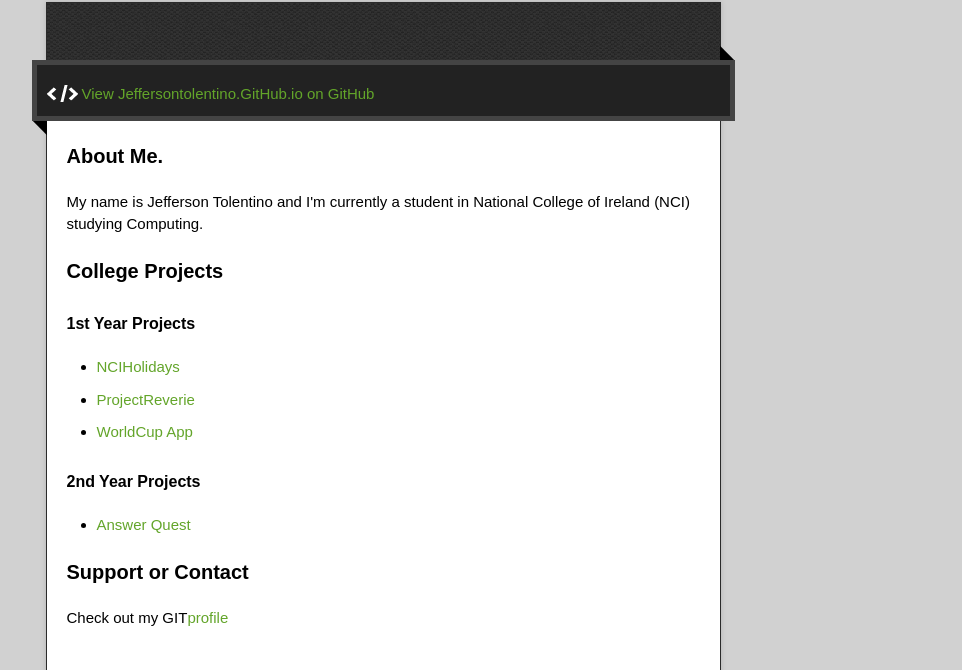
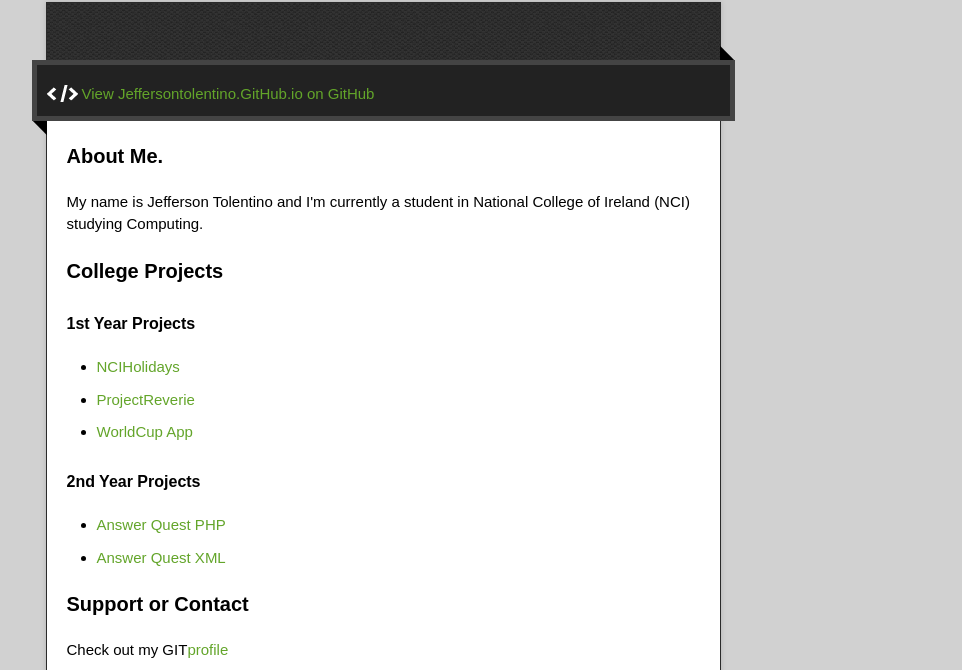
Before and after one commit to JeffersonTolentino/JeffersonTolentino.github.io, a plain HTML site: page index.html in a window 1280 px wide. Shown: the part 128-798 px from the top of the page, without its empty margins (257-1219 px from the left). Drawn offline with nearby package versions, Linux system fonts and the light colour scheme.

Commit message:
Replace master branch with page content via GitHub

```diff
--- a/index.html
+++ b/index.html
@@ -55,7 +55,8 @@
 <a id="2nd-year-projects" class="anchor" href="#2nd-year-projects" aria-hidden="true"><span class="octicon octicon-link"></span></a>2nd Year Projects</h5>
 
 <ul>
-<li><a href="http://jeffersontolentino.github.io/Reverie/">Answer Quest</a></li>
+<li><a href="http://jeffersontolentino.github.io/Answer-Quest-PHP/">Answer Quest PHP</a></li>
+<li><a href="http://jeffersontolentino.github.io/Answer-Quest-XML/">Answer Quest XML</a></li>
 </ul>
 
 <h3>
--- a/params.json
+++ b/params.json
@@ -1 +1 @@
-{"name":"Jeffersontolentino.GitHub.io","tagline":"","body":"### About Me.\r\nMy name is Jefferson Tolentino and I'm currently a student in National College of Ireland (NCI) studying Computing. \r\n\r\n### College Projects\r\n##### 1st Year Projects\r\n* [NCIHolidays](http://jeffersontolentino.github.io/NCIHolidays/)\r\n* [ProjectReverie](http://jeffersontolentino.github.io/Reverie/)\r\n* [WorldCup App](http://jeffersontolentino.github.io/WorldCupApp/)\r\n\r\n##### 2nd Year Projects\r\n* [Answer Quest](http://jeffersontolentino.github.io/Reverie/)\r\n\r\n### Support or Contact\r\nCheck out my GIT[profile](https://github.com/JeffersonTolentino)","google":"","note":"Don't delete this file! It's used internally to help with page regeneration."}
+{"name":"Jeffersontolentino.GitHub.io","tagline":"","body":"### About Me.\r\nMy name is Jefferson Tolentino and I'm currently a student in National College of Ireland (NCI) studying Computing. \r\n\r\n### College Projects\r\n##### 1st Year Projects\r\n* [NCIHolidays](http://jeffersontolentino.github.io/NCIHolidays/)\r\n* [ProjectReverie](http://jeffersontolentino.github.io/Reverie/)\r\n* [WorldCup App](http://jeffersontolentino.github.io/WorldCupApp/)\r\n\r\n##### 2nd Year Projects\r\n* [Answer Quest PHP](http://jeffersontolentino.github.io/Answer-Quest-PHP/)\r\n* [Answer Quest XML](http://jeffersontolentino.github.io/Answer-Quest-XML/)\r\n\r\n### Support or Contact\r\nCheck out my GIT[profile](https://github.com/JeffersonTolentino)","google":"","note":"Don't delete this file! It's used internally to help with page regeneration."}
```
